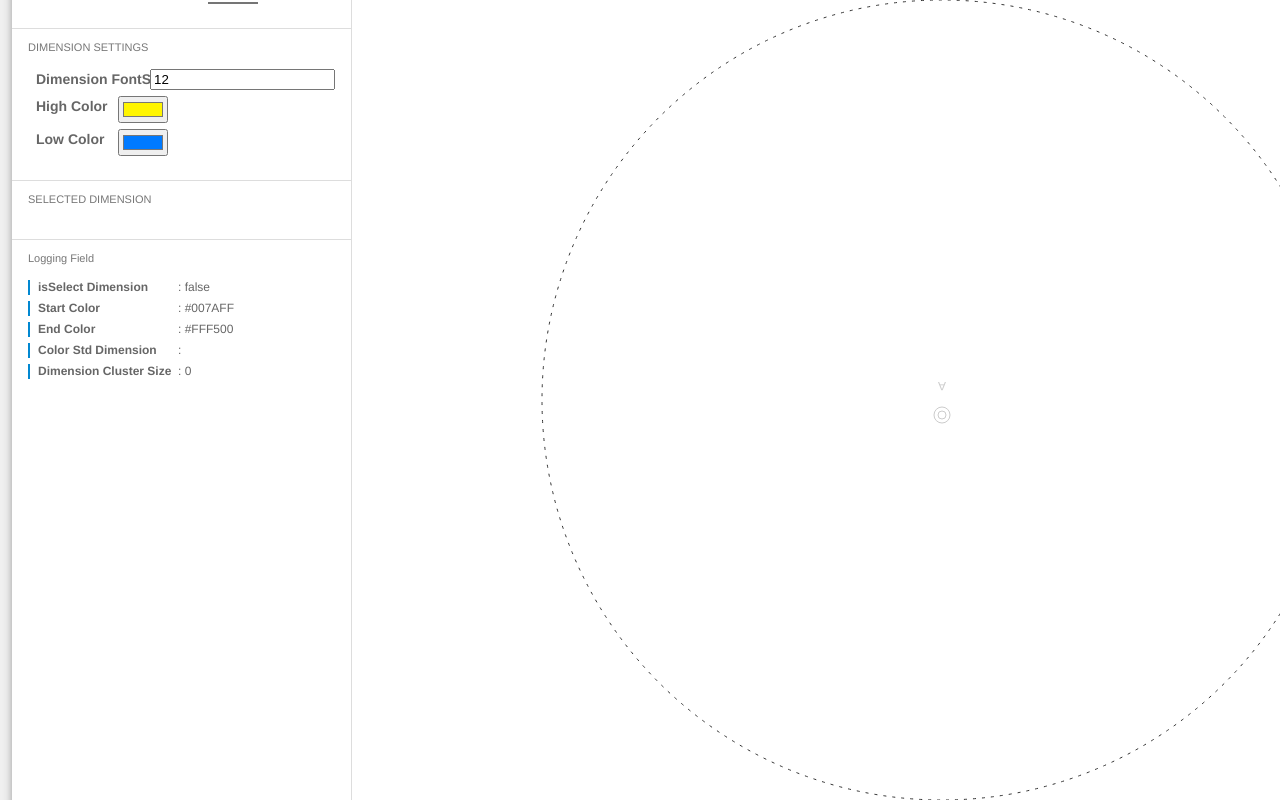
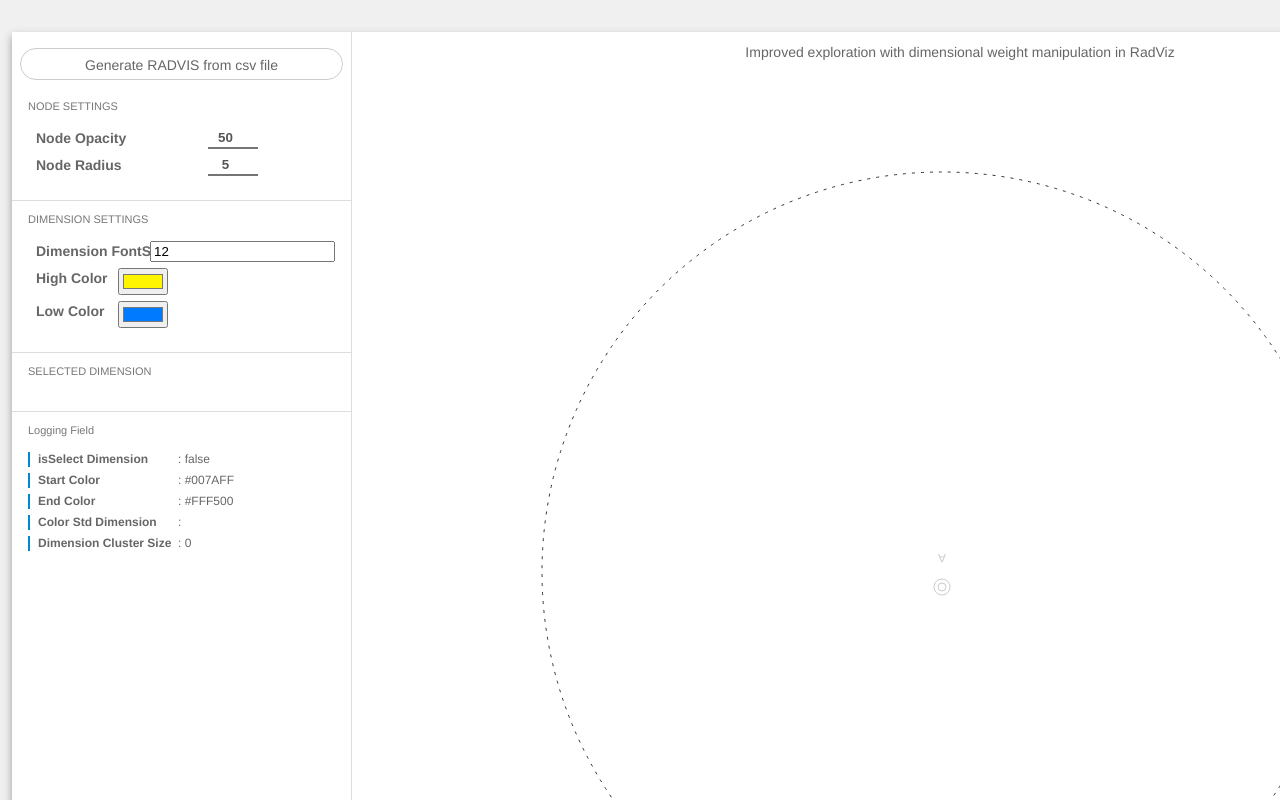
Before and after one commit to hyunwoo/radvis.ambiguous, a Vue app: page / in a window 1280 px wide. Shown: the top 800 px of the page. Built offline with nearby package versions, Linux system fonts and the light colour scheme; what vue-good-table would draw is missing.

Commit message:
height 처리

```diff
--- a/src/App.vue
+++ b/src/App.vue
@@ -31,14 +31,12 @@ export default {
 
 html
   background: #f0f0f0
-  height: 100vh
 
 body
   margin: auto
   background: #f0f0f0
   width: 1920px
-  padding: 0
-  height: 100vh
+  padding: 32px 0
   display: flex
   align-items: center
   justify-content: center
```
Also changed, not shown: 10 other files (tests, documents, lock files or other folders).
